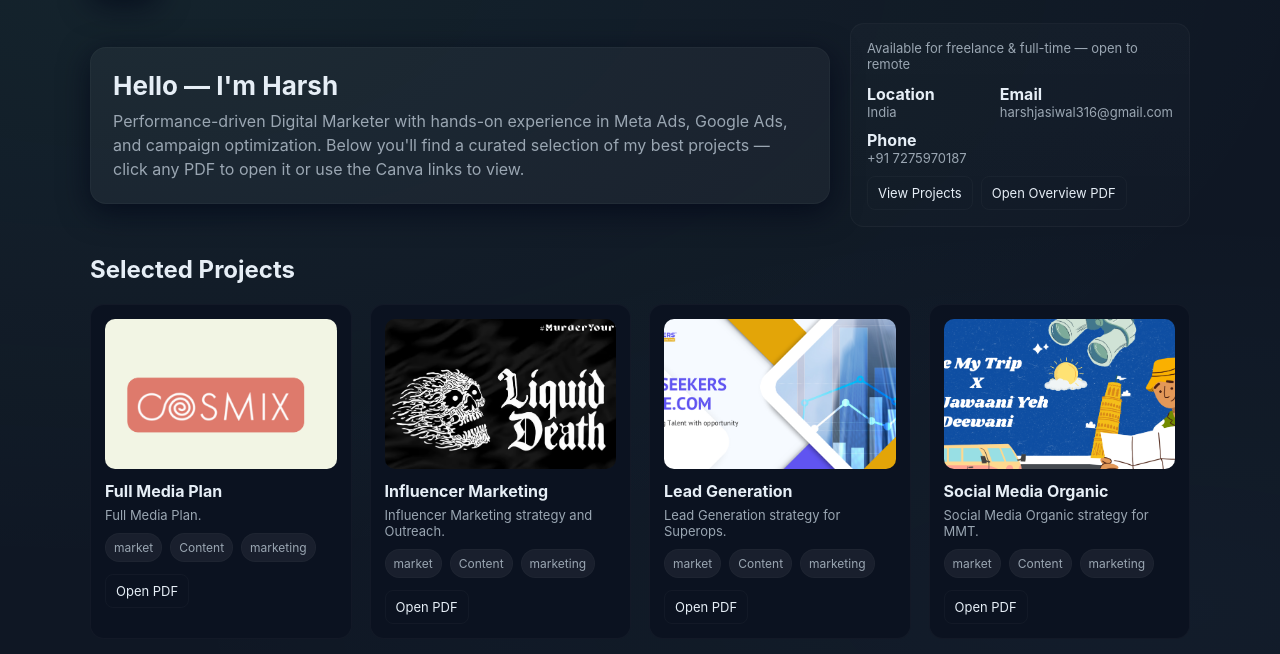
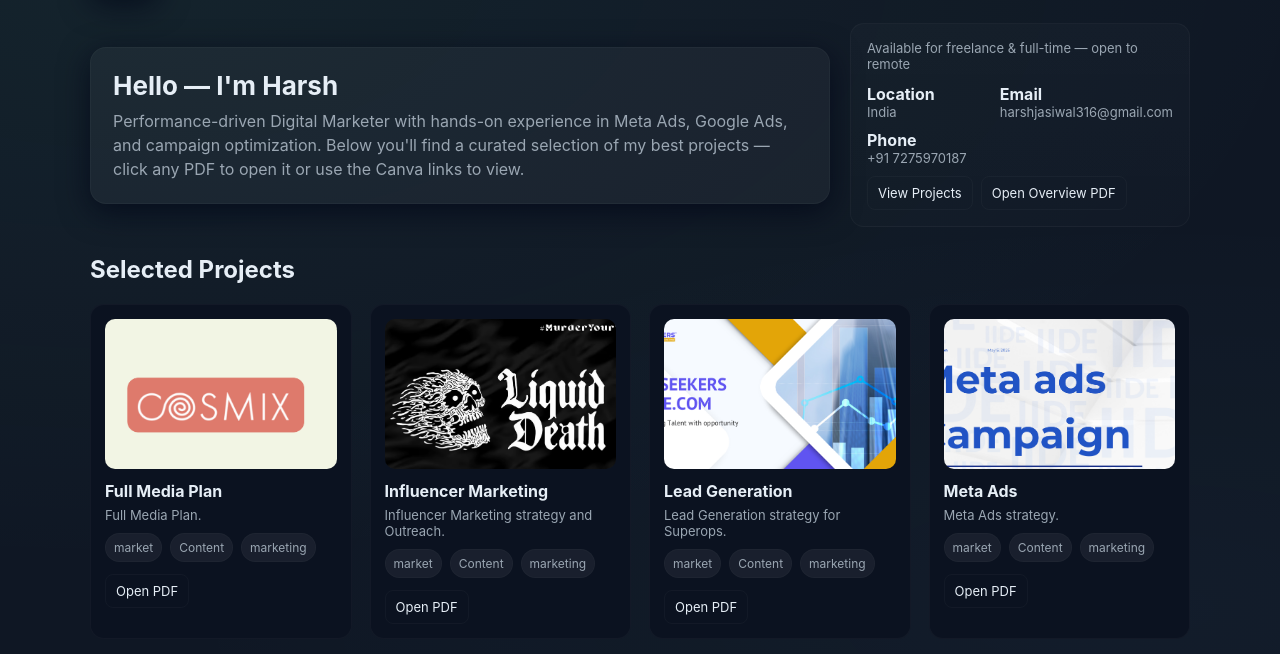
Before and after one commit to Harshiv732/portfolio, a plain HTML site: page index.html in a window 1280 px wide. Shown: the part 111-765 px from the top of the page. Drawn offline with Linux system fonts and the light colour scheme.

Commit message:
index.html

```diff
--- a/index.html
+++ b/index.html
@@ -178,22 +178,6 @@
           </div>
         </article>
 
-        <!-- Example Project Card 4 -->
-        <article class="card reveal">
-          <div class="thumb">
-            <img src="assets/project4-thumb.png" alt="Project 4">
-          </div>
-          <h3>Social Media Organic</h3>
-          <p>Social Media Organic strategy for MMT.</p>
-          <div class="tags">
-            <span class="tag">market</span>
-            <span class="tag">Content</span>
-            <span class="tag">marketing</span>
-          </div>
-          <div class="actions">
-            <a class="link-btn" href="assets/MMT.pdf" target="_blank" rel="noopener">Open PDF</a>
-          </div>
-        </article>
 
         <!-- Example Project Card 5 -->
         <article class="card reveal">
```
